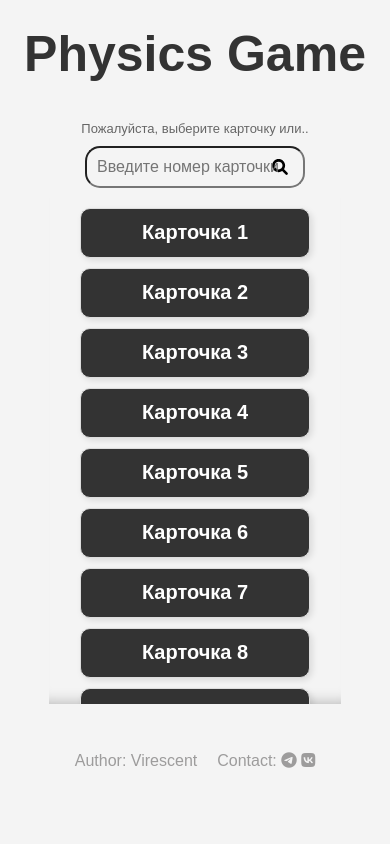
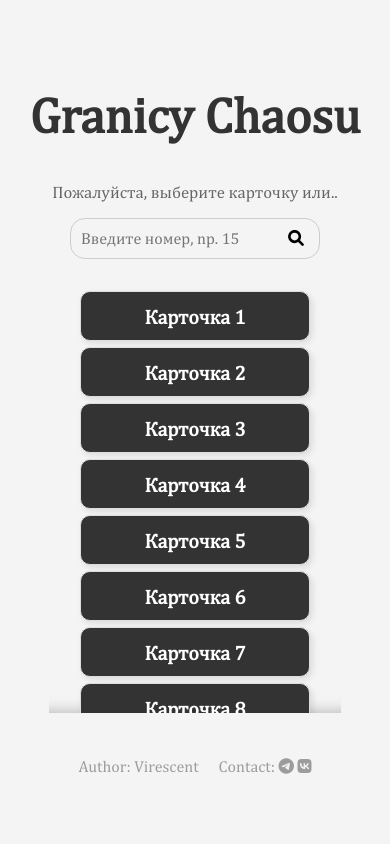
Before and after one commit to virescentt/Physics-Game, a website: page index.html in a window 390 px wide. Drawn offline with nearby package versions, Linux system fonts and the light colour scheme.

Commit message:
WTF with adaptive on the cards? Im gonna deploy the site rn using Vercel, and check the adaptive directly through the phone

```diff
--- /dev/null
+++ b/css/fonts.css
@@ -0,0 +1,6 @@
+@font-face {
+    font-family: "Cambria Math";
+    src: url("/fonts/cambria-regular.ttf") format("truetype");
+    font-weight: normal;
+    font-style: normal;
+  }
--- a/css/media.css
+++ b/css/media.css
@@ -1,30 +1,37 @@
-@media screen and (max-width: 869px) {
+@media screen and (min-width: 867px) {
 
-    .cards-container {
-        gap: 10px;
-      }
+    #searchInput {
+        width: 440px;
+    }
+
+}
+
+@media screen and (max-width: 867px) {
 
     .card {
         width: 12.5rem;
     }
 
       #searchInput {
-        width: 340px;
+        width: 440px;
         padding: 10px;
-        font-size: 16px;
     }
 
   }
 
 @media screen and (max-width: 592px) {
 
+    .task-container{
+        width: 100%;
+    }
     .cards-container {
-        max-height: 60vh; /* Ограничиваем высоту */
+        height: 60vh; /* Ограничиваем высоту */
         overflow-y: auto; /* Прокрутка по вертикали */
         padding: 10px;
-        gap: 5px;
+        /* gap: 5px; */
         width: 60%;
         box-shadow: inset 0 -15px 15px -15px rgba(0, 0, 0, 0.3);
+        justify-content: center;
       }
 
     .search-container {
@@ -38,7 +45,7 @@
     }
 
     .home-p {
-       font-size: small;
+       font-size: smaller;
        margin: 1.25rem 0 0.5rem;
       }
 
@@ -55,16 +62,12 @@
 
 @media screen and (max-width: 530px) {
 
-    .cards-container {
-        gap: 10px;
-      }
-
     .card {
         width: 11.5rem;
     }
 
       #searchInput {
-        width: 220px;
+        width: 250px;
         padding: 10px;
         font-size: 16px;
     }
@@ -79,6 +82,10 @@
 }
 
 @media screen and (max-width: 343px) {
+
+    .home-p {
+        font-size: small;
+       }
 
     .home-title {
         font-size: 2rem;
--- a/css/styles.css
+++ b/css/styles.css
@@ -1,4 +1,6 @@
 @import '../node_modules/animate.css/animate.min.css';
+@import '../css/fonts.css';
+@import '../css/vendors.css';
 
 * {
     box-sizing: border-box;
@@ -9,9 +11,8 @@ html {
 }
 
 body {
-  font-family: Arial, sans-serif;
+  font-family: "Cambria Math", sans-serif;
   margin: 0;
-  padding: 1.25rem;
   background-color: #f4f4f4;
   padding: 0;
 }
@@ -59,7 +60,7 @@ hr {
 
 .home-title {
   font-size: 2.5rem;
-  margin-bottom: .625rem;
+  margin: 3rem 0 .625rem;
 }
 
 .home-p {
@@ -83,17 +84,17 @@ hr {
 
 
 .cards-container {
-  display: flex;
-  flex-wrap: wrap;
-  gap: 1.25rem;
+  /* flex-wrap: wrap; */
+  /* gap: 1.25rem; */
   padding: .625rem 1.5625rem;
-  justify-content: space-around;
-  max-height: 31.25rem;
+  /* justify-content: space-around; */
+  /* max-height: 31.25rem; */
   overflow-y: auto;
   box-shadow: inset 0 -15px 15px -15px rgba(0, 0, 0, 0.3);
 }
 
 .card {
+  margin-bottom: 6px;
   width: 12.5rem;
   padding: .625rem;
   border: 1px solid #ddd;
@@ -130,10 +131,9 @@ hr {
 
 .card-content {
   flex: 1;
-  max-width: 37.5rem;
+  width: 100%;
   padding: 1.25rem;
   background-color: white;
-  border: .0625rem solid #ccc;
   border-radius: .5rem;
   box-shadow: 0 0 .625rem rgba(0, 0, 0, 0.1);
 }
@@ -143,7 +143,7 @@ hr {
   display: flex;
   justify-content: center;
   gap: 1.25rem;
-  max-height: fit-content;
+  width: 100%;
 }
 
 .info-box {
@@ -239,6 +239,7 @@ button, .card {
   transition: all 0.3s ease;
   background-color: #333333;
   color: white;
+  font-family: inherit;
   font-weight: bold;
   display: inline-block;
 }
@@ -283,7 +284,7 @@ a i:hover {
 .show-formula-btn {
   color: white;
   margin: 1.25rem 0 0;
-  width: 50%;
+  width: 18.125rem;
   font-size: medium;
 }
 
@@ -306,6 +307,7 @@ a i:hover {
 
 .warning {
   margin: 1.25rem 0 .625rem;
+  font-size: 0.8rem;
   font-weight: bold;
   text-align: center;
 }
@@ -342,13 +344,14 @@ input::-webkit-outer-spin-button, input::-webkit-inner-spin-button {
   margin: 0; /* <-- Apparently some margin are still there even though it's hidden */
 }
 
-input[type="number"] {
+input {
   padding: .625rem;
   margin: .313rem 0 .625rem;
   border-radius: .313rem;
   border: 1px solid #ccc;
   width: 30%;
   font-size: .938rem;
+  font-family: inherit;
 }
 
 #task-form label {
@@ -557,3 +560,6 @@ input[type="number"] {
 /* --------------------------
       ДЛЯ ЭФФЕКТА НА ИТОГОВЫЕ +БАЛЛЫ при кнопке ВЕРНО
 */
+
+@import '../css/infobox.css';
+@import '../css/media.css';
--- /dev/null
+++ b/css/styles_test.css
@@ -0,0 +1,32 @@
+* {
+    margin: 0;
+    padding: 0;
+    box-sizing: border-box;
+}
+
+body {
+    display: flex;
+    justify-content: center;
+    align-items: center;
+    min-height: 100vh;
+    font-family: Arial, sans-serif;
+    background-color: #f0f0f0;
+}
+
+h2 {
+    margin-bottom: 10px;
+    font-size: 1.5rem;
+}
+
+p {
+    margin-bottom: 15px;
+    font-size: 1rem;
+    line-height: 1.5;
+}
+
+@media (max-width: 600px) {
+
+    p {
+        font-size: 0.9rem; /* уменьшаем шрифт для экономии пространства */
+    }
+}
--- a/index.html
+++ b/index.html
@@ -14,12 +14,12 @@
     <div class="container home-container">
 
 
-        <h1 class="home-title">Physics Game</h1>
+        <h1 class="home-title">Granicy Chaosu</h1>
         <p class="home-p">Пожалуйста, выберите карточку или..</p>
 
         <div class="search-container">
           <input type="text" maxlength="2"
-          oninput="this.value = this.value.replace(/[^0-9]/g, '')" id="searchInput" placeholder="Введите номер карточки">
+          oninput="this.value = this.value.replace(/[^0-9]/g, '')" id="searchInput" placeholder="Введите номер, np. 15">
           <!-- <i class="fa-solid fa-magnifying-glass"></i> -->
         </div>
 
--- a/js/homeScripts.js
+++ b/js/homeScripts.js
@@ -33,30 +33,18 @@ function homeCardGeneration () {
 //     console.log('ну я впрочем смотрю, но ничего не вижу!!');
 // });
 
-/* Event listener */
-const author = document.querySelector(".author");
-console.log(author);
-
-author.addEventListener('click', function () {
-    console.log('Да, я Virescent');
-});
-
-/* Function */
-function doThing(){
-   alert('Horray! Someone wrote!');
-}
 
 document.getElementById('searchInput').addEventListener('input', function () {
     const query = this.value;
     const cards = document.querySelectorAll('.card');
-    console.log('ну я впрочем смотрю, но ничего не вижу!!');
+    console.log('Im looking..');
     cards.forEach(card => {
 
         const id = card.getAttribute('data-id');
 
         // Проверяем совпадение с query и показываем/скрываем
         if (id.startsWith(query)) {
-            card.style.display = 'block';
+            card.style.display = 'inline-block';
         } else {
             card.style.display = 'none';
         }
```
Also changed, not shown: cards/card-1.html (+4 -4 lines), cards/card-3.html (added, +25 -0 lines), fonts/cambria-regular.ttf (added).
